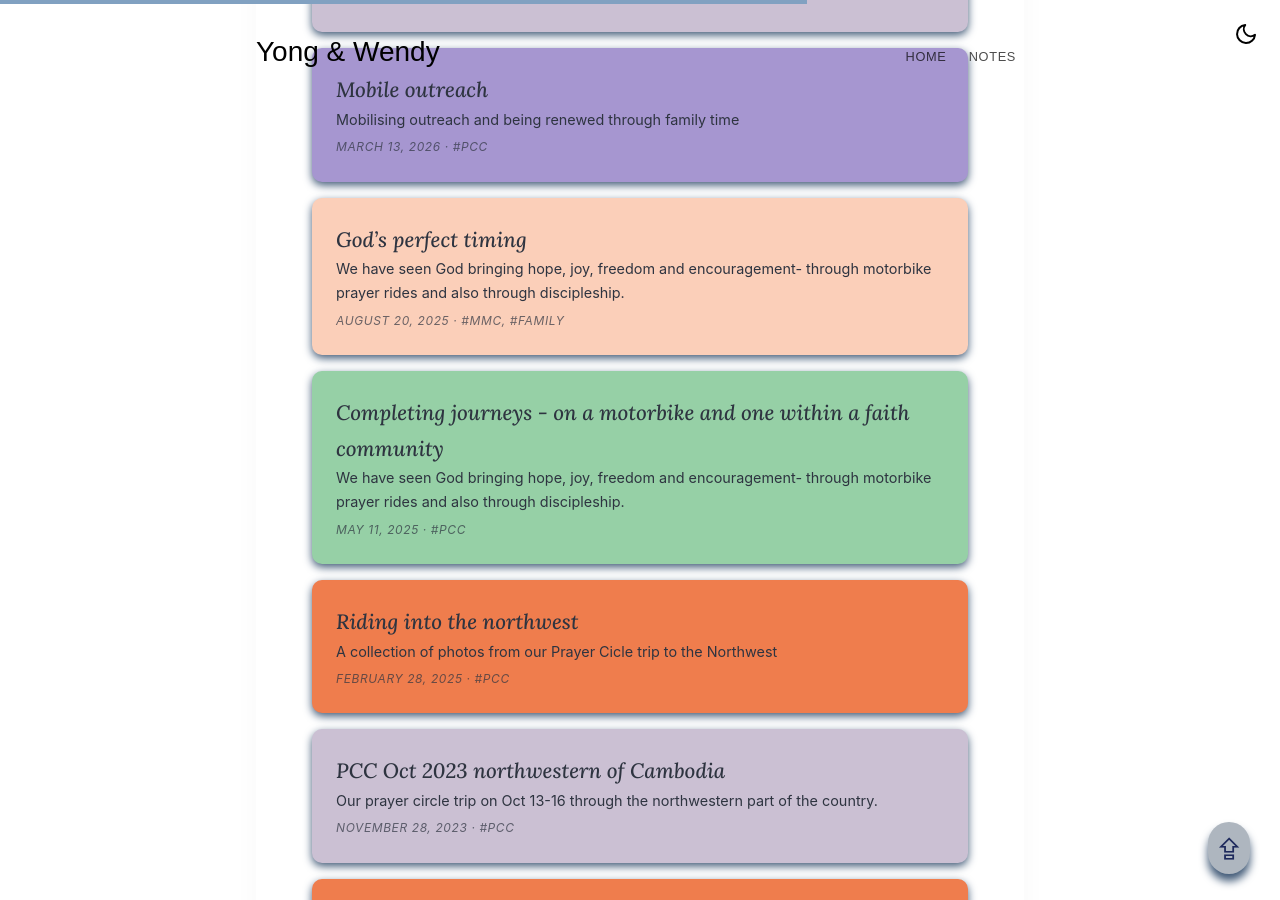
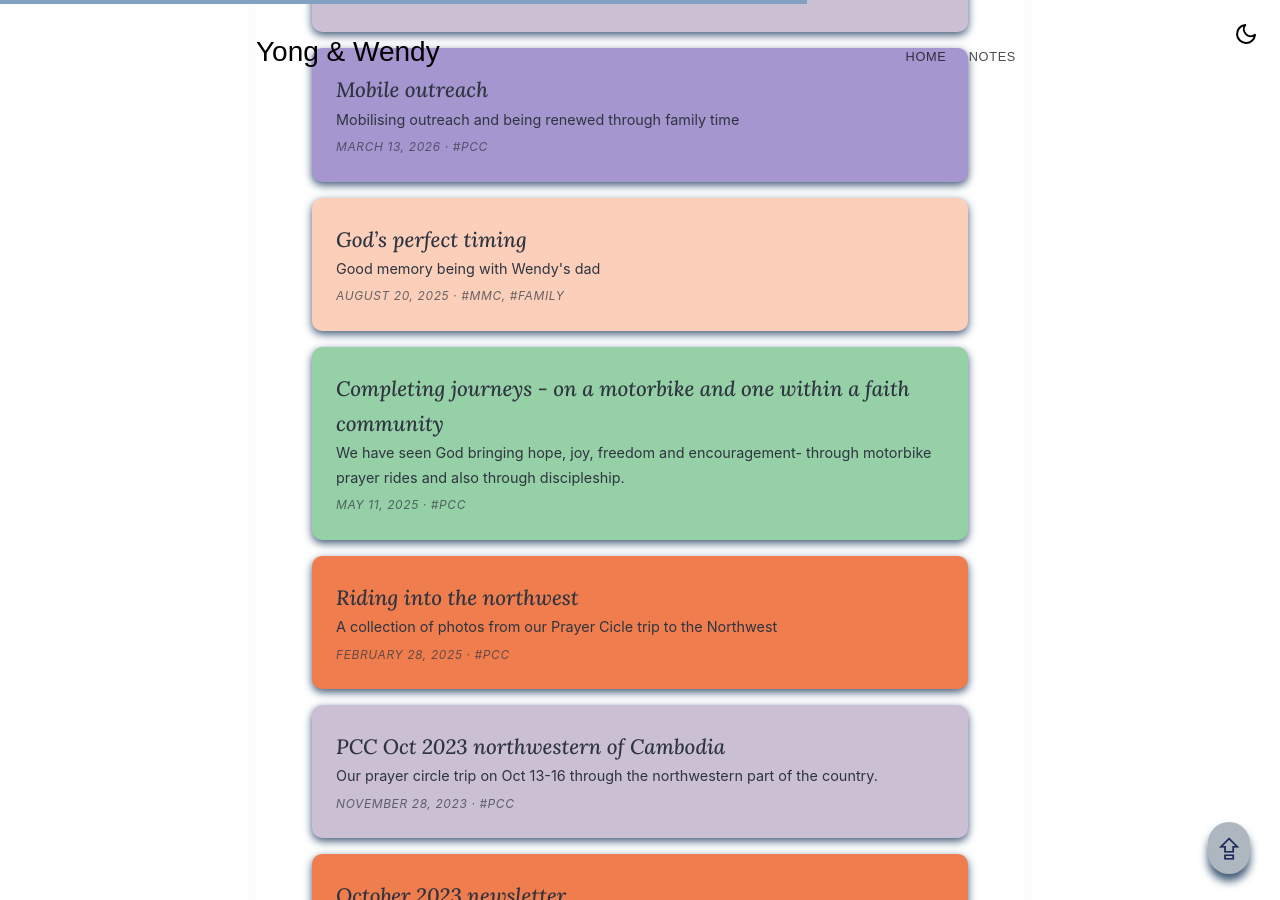
Before and after one commit to yong-lim/4lims, a Jekyll site: the page built from index.md, in a window 1280 px wide and 900 px high, scrolled down 910 px. Built offline with Jekyll 4.4.1, drawn with Linux system fonts in a browser that asks for light colours; some web fonts are replaced.

Commit message:
Modify the summary statement

```diff
--- a/_posts/2025-08-20-Perfect-Timing.md
+++ b/_posts/2025-08-20-Perfect-Timing.md
@@ -1,7 +1,7 @@
 ---
 layout: post
 title: God’s perfect timing
-summary: "We have seen God bringing hope, joy, freedom and encouragement- through motorbike prayer rides and also through discipleship."
+summary: "Good memory being with Wendy's dad"
 tags: [mmc, family]
 
 folder: 2025-08/
```
